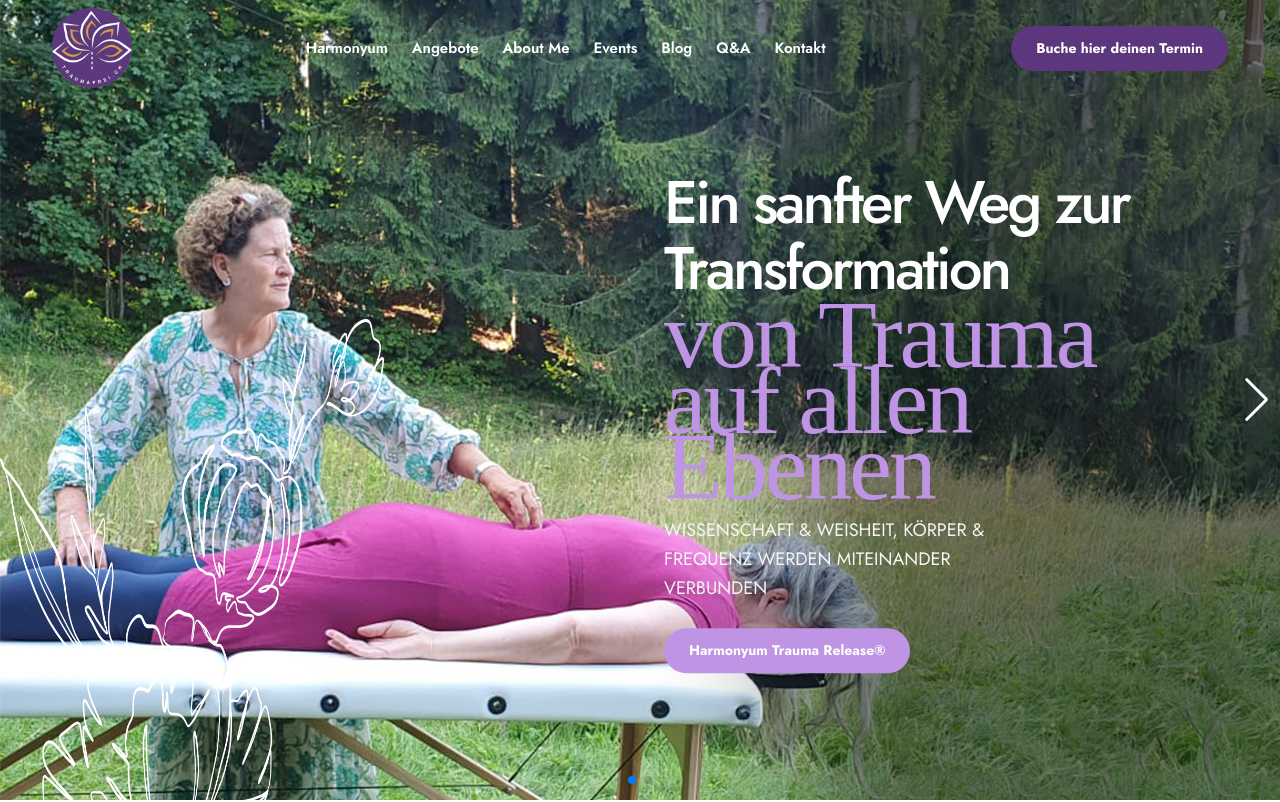
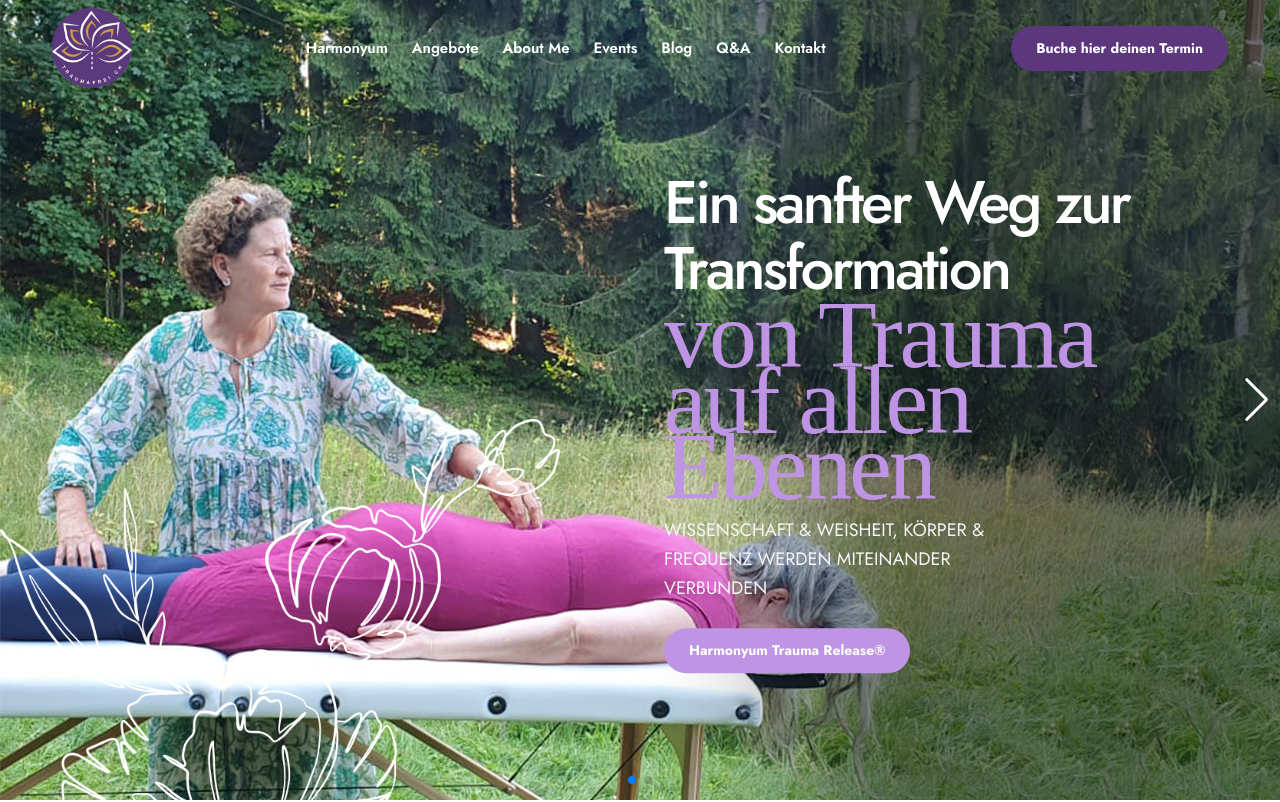
Before and after one commit to lokesh-annex/mindthera, a Next.js app: page / in a window 1280 px wide. Shown: the top 802 px of the page. Built offline with nearby package versions, Linux system fonts and the light colour scheme; a web font is replaced by a local one.

Commit message:
homepage changes

```diff
--- a/components/HeroSection.tsx
+++ b/components/HeroSection.tsx
@@ -59,10 +59,10 @@
               </div>
               <Image
                 src="/images/misc/flowers-crop.webp"
-                width={730}
-                height={481}
-                className="w-30 absolute bottom-0 start-0 sw-anim"
-                alt=""
+                width={560}
+                height={381}
+                className="absolute bottom-0 start-0 sw-anim folwer-image"
+                alt="Flowers background"
               />
             </div>
           </SwiperSlide>
@@ -71,7 +71,7 @@
           <SwiperSlide>
             <div
               className="swiper-inner"
-              style={{ backgroundImage: "url(/images/slider/2.jpg)",backgroundPosition: "bottom" }}
+              style={{ backgroundImage: "url(/images/slider/2.jpg)",backgroundPosition: "20% bottom" }}
             >
               <div className="sw-caption relative z-1000">
                 <div className="container">
@@ -108,10 +108,10 @@
               </div>
               <Image
                 src="/images/misc/flowers-crop.webp"
-                  width={730}
-                height={481}
-                className="w-30 absolute bottom-0 start-0 sw-anim"
-                alt=""
+                width={560}
+                height={381}
+                className="absolute bottom-0 start-0 sw-anim folwer-image"
+                alt="Flowers background"
               />
             </div>
           </SwiperSlide>
--- a/components/TestimonialSection.tsx
+++ b/components/TestimonialSection.tsx
@@ -22,7 +22,7 @@
               className="mb20 fs-32 fw-600 lh-1-3"
               data-wow-delay=".2s"
             >
-           Kerstin R. Stoll, CEO
+           Kerstin R. Stoll, CEO <br />
 Ich erinnere dich an das, was du längst bist –
 durch Präsenz, Energie und seelische Wahrheit.
             </p>
```
Also changed, not shown: app/styles/style.css, public/images/image-15.jpg, public/images/services/14.webp.
